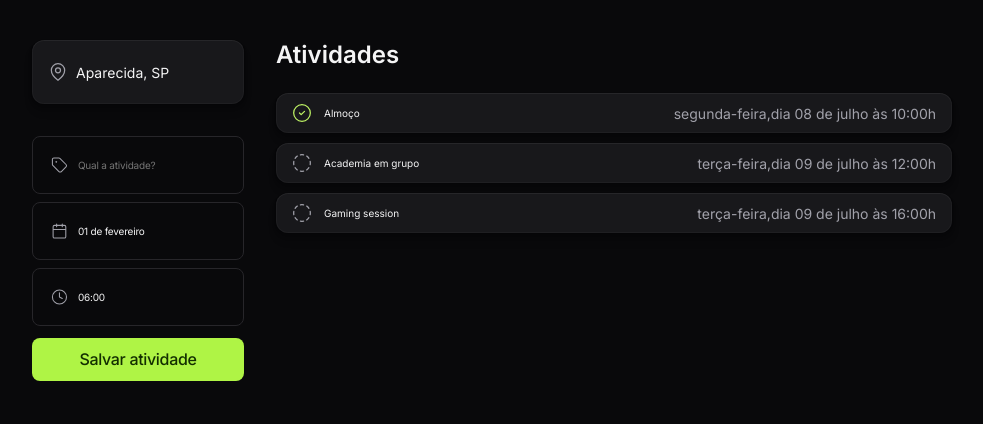
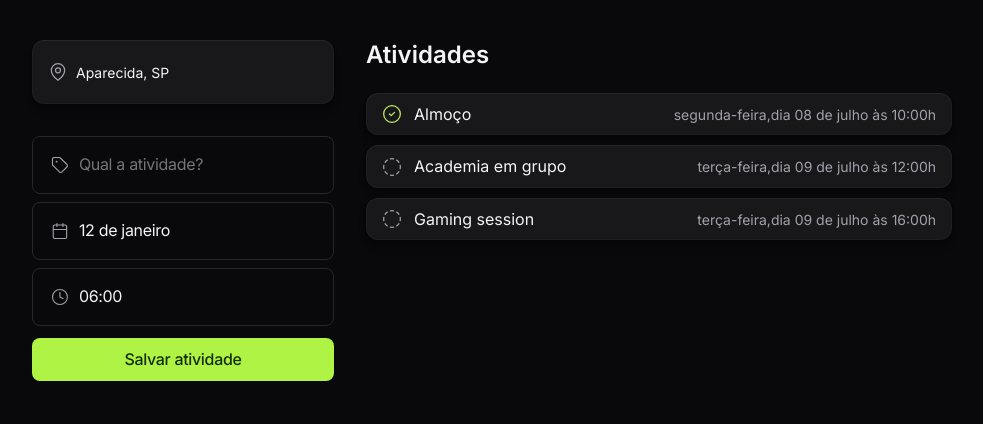
Before and after one commit to macedocmateus/nlw16-Journey, a plain HTML site: page index.html in a window 1280 px wide. Shown: the whole page, without its empty margins (148-1131 px from the left). Drawn offline with nearby package versions, Linux system fonts and the light colour scheme.

Commit message:
fix styles

```diff
--- a/main.js
+++ b/main.js
@@ -121,12 +121,12 @@ const saveActivities = (event) => {
 
 const createDaysSelect = () => {
     const days = [
-        '2024-02-01',
-        '2024-02-02',
-        '2024-02-03',
-        '2024-02-04',
+        '2024-01-12',
         '2024-02-05',
-        '2024-02-06',
+        '2024-03-08',
+        '2024-04-16',
+        '2024-05-03',
+        '2024-06-24',
     ];
 
     let daysSelect = '';
--- a/style.css
+++ b/style.css
@@ -35,6 +35,13 @@ body {
 input,
 select {
     all: unset;
+
+    font-size: 1.6rem;
+    line-height: 140%;
+}
+
+option {
+    background-color: #27262a;
 }
 
 input,
@@ -43,6 +50,8 @@ button {
     width: 100%;
     letter-spacing: -0.02em;
     line-height: 120%;
+
+    cursor: pointer;
 }
 
 .fields {
@@ -76,8 +85,6 @@ button {
     font-size: 1.6rem;
 
     color: #132f00;
-
-    cursor: pointer;
 }
 
 .card-bg {
@@ -138,6 +145,11 @@ section .card-bg > div {
     gap: 1.2rem;
 }
 
+span {
+    font-size: 1.6rem;
+    line-height: 140%;
+}
+
 time {
     font-size: 1.4rem;
     color: #a1a1aa;
```
